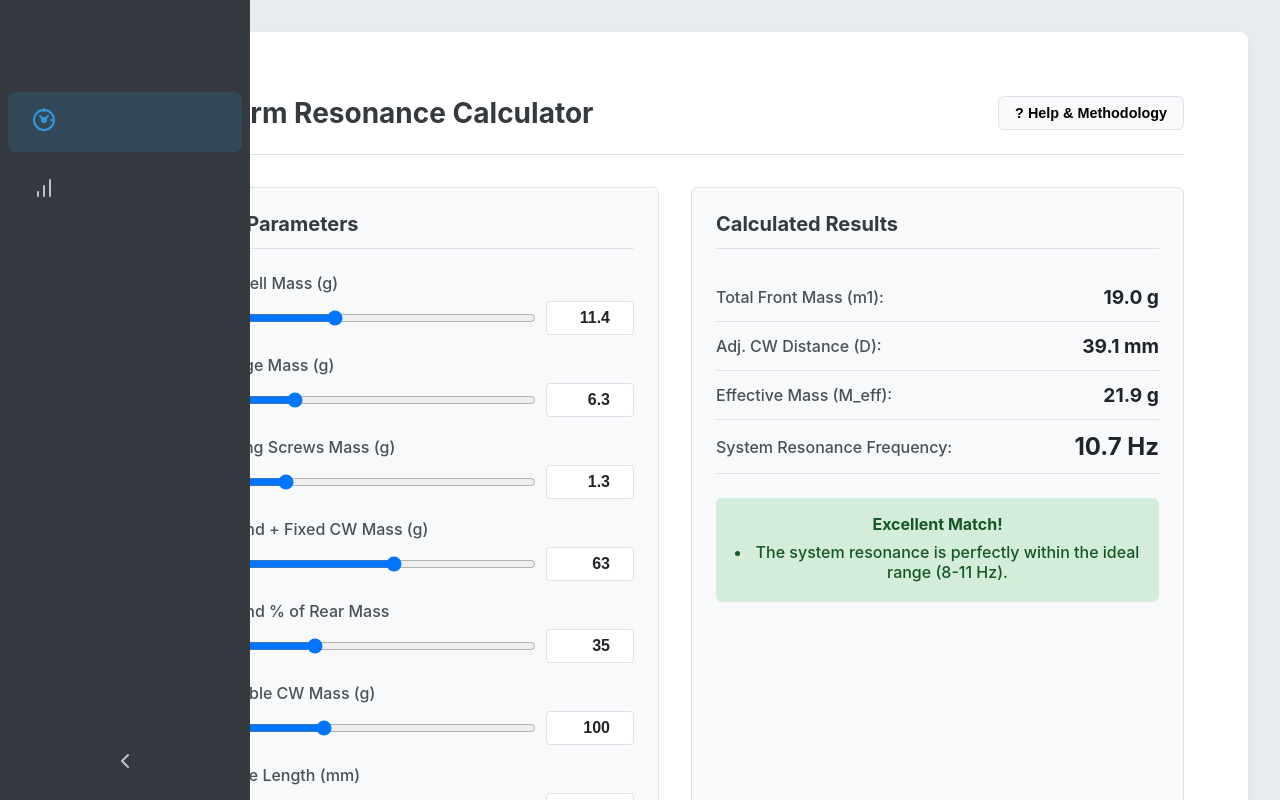
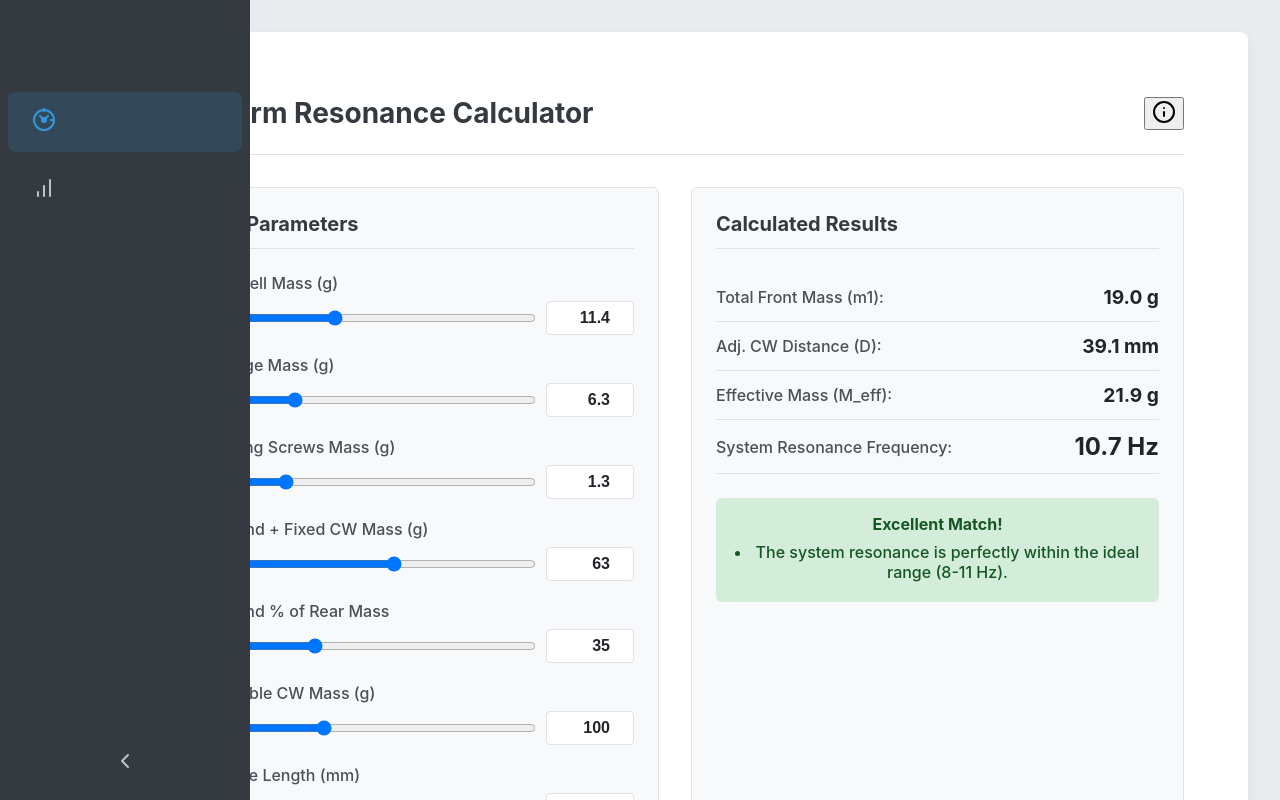
Before and after one commit to Engrove/Turntable, a Vue app: page / in a window 1280 px wide. Shown: the top 800 px of the page. Built offline with nearby package versions, Linux system fonts and the light colour scheme.

Commit message:
Update TonearmCalculatorView.vue

```diff
--- a/src/views/TonearmCalculatorView.vue
+++ b/src/views/TonearmCalculatorView.vue
@@ -14,9 +14,10 @@ const showHelp = ref(false);
   <div class="tool-view">
     <div class="tool-header">
       <h1>Tonearm Resonance Calculator</h1>
-      <button @click="showHelp = true" class="help-button">
-        ? Help & Methodology
-      </button>
+      <!-- Ersätt den gamla knappen med denna -->
+<button @click="showHelp = true" class="icon-help-button" title="Help & Methodology">
+  <svg xmlns="http://www.w3.org/2000/svg" width="24" height="24" viewBox="0 0 24 24" fill="none" stroke="currentColor" stroke-width="2" stroke-linecap="round" stroke-linejoin="round"><circle cx="12" cy="12" r="10"></circle><line x1="12" y1="16" x2="12" y2="12"></line><line x1="12" y1="8" x2="12.01" y2="8"></line></svg>
+</button>
     </div>
 
     <div class="main-content">
```
